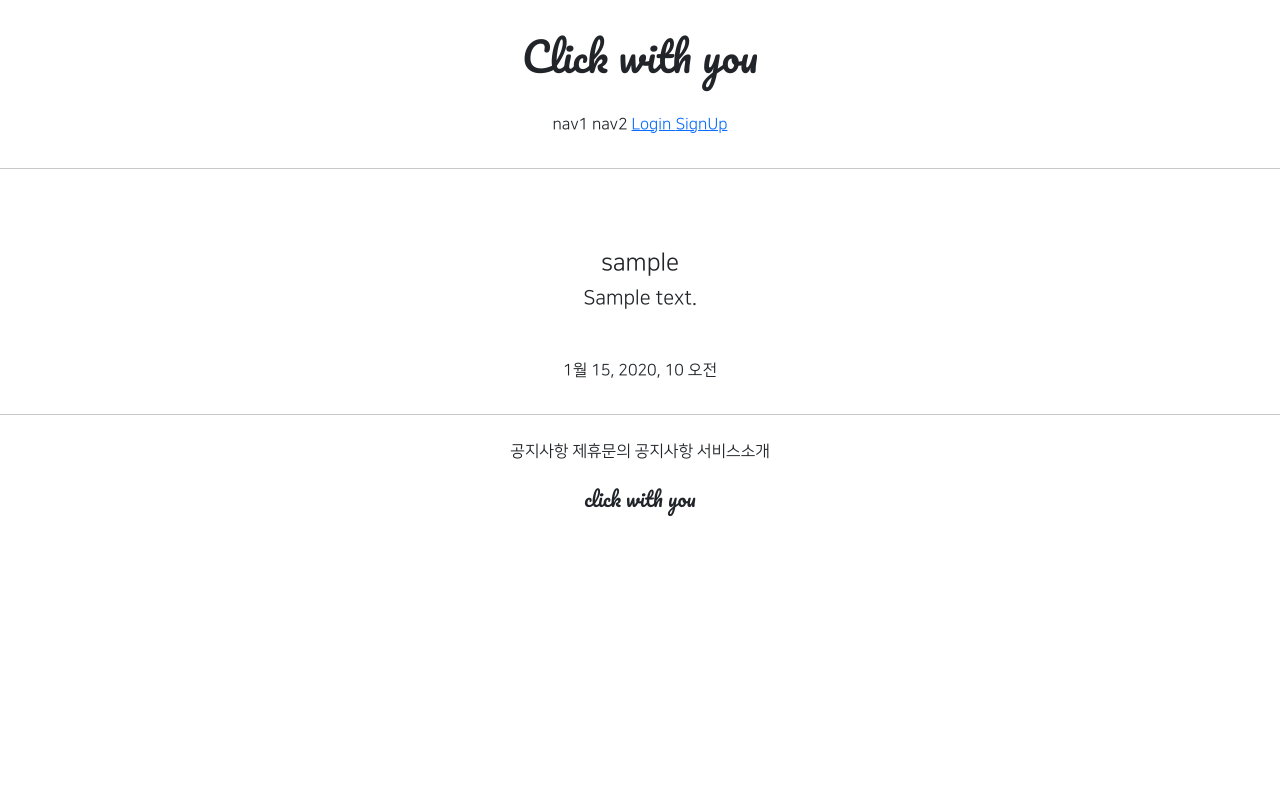
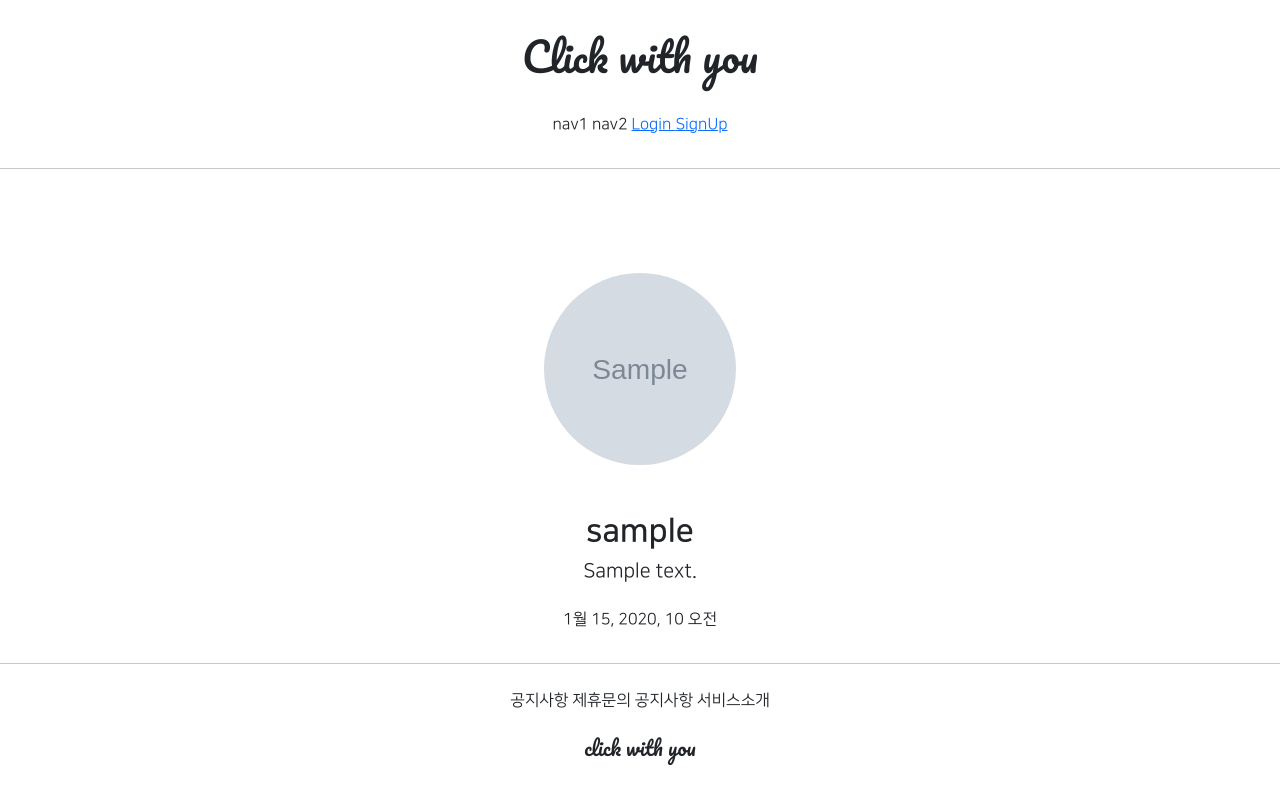
Before and after one commit to solahyun/Hackathon_gis, a Django app: page /accounts/detail/1 in a window 1280 px wide. Run offline with Django 3.2, Linux system fonts and the light colour scheme; tables that the repository leaves empty hold one stand-in row (values such as "Sample post"); grey boxes marked "Sample" are stand-in pictures; parts of the project's set-up code (start-up, migrations or seed data) failed here and were passed over; some libraries are stand-ins or nearby versions.

Commit message:
21/07/28 Wed commit 1

```diff
--- a/accountapp/templates/accountapp/detail.html
+++ b/accountapp/templates/accountapp/detail.html
@@ -3,9 +3,12 @@
 {% block content %}
 
     <div class="text-center mw-500 m-auto">
-        <div class="m-5">
+        <div class="m-4">
             {% if target_user.profile %}
-                <h4> {{ target_user.profile.nickname }} </h4>
+                <img src="{{ target_user.profile.image.url }}"
+                     class="profile_image m-5"
+                     alt="No profile image :< ">
+                <h2 class="NNS_B"> {{ target_user.profile.nickname }} </h2>
                 <h5> {{ target_user.profile.message }} </h5>
             {% else %}
             <h4>
--- a/djangoProject/urls.py
+++ b/djangoProject/urls.py
@@ -13,6 +13,8 @@ Including another URLconf
     1. Import the include() function: from django.urls import include, path
     2. Add a URL to urlpatterns:  path('blog/', include('blog.urls'))
 """
+from django.conf import settings
+from django.conf.urls.static import static
 from django.contrib import admin
 from django.urls import path, include
 
@@ -21,4 +23,4 @@ urlpatterns = [
     path('admin/', admin.site.urls),
     path('accounts/', include('accountapp.urls')),
     path('profiles/', include('profileapp.urls')),
-]
+] + static(settings.MEDIA_URL, document_root = settings.MEDIA_ROOT)
--- a/static/base.css
+++ b/static/base.css
@@ -20,3 +20,14 @@
     max-width: 500px;
     padding: 1rem 1.5rem;
 }
+
+.profile_image {
+    height: 12rem;
+    width: 12rem;
+    border-radius: 20rem;
+    object-fit: cover;
+}
+
+.NNS_B {
+    font-family: "NanumSquareB", cursive;
+}
```
